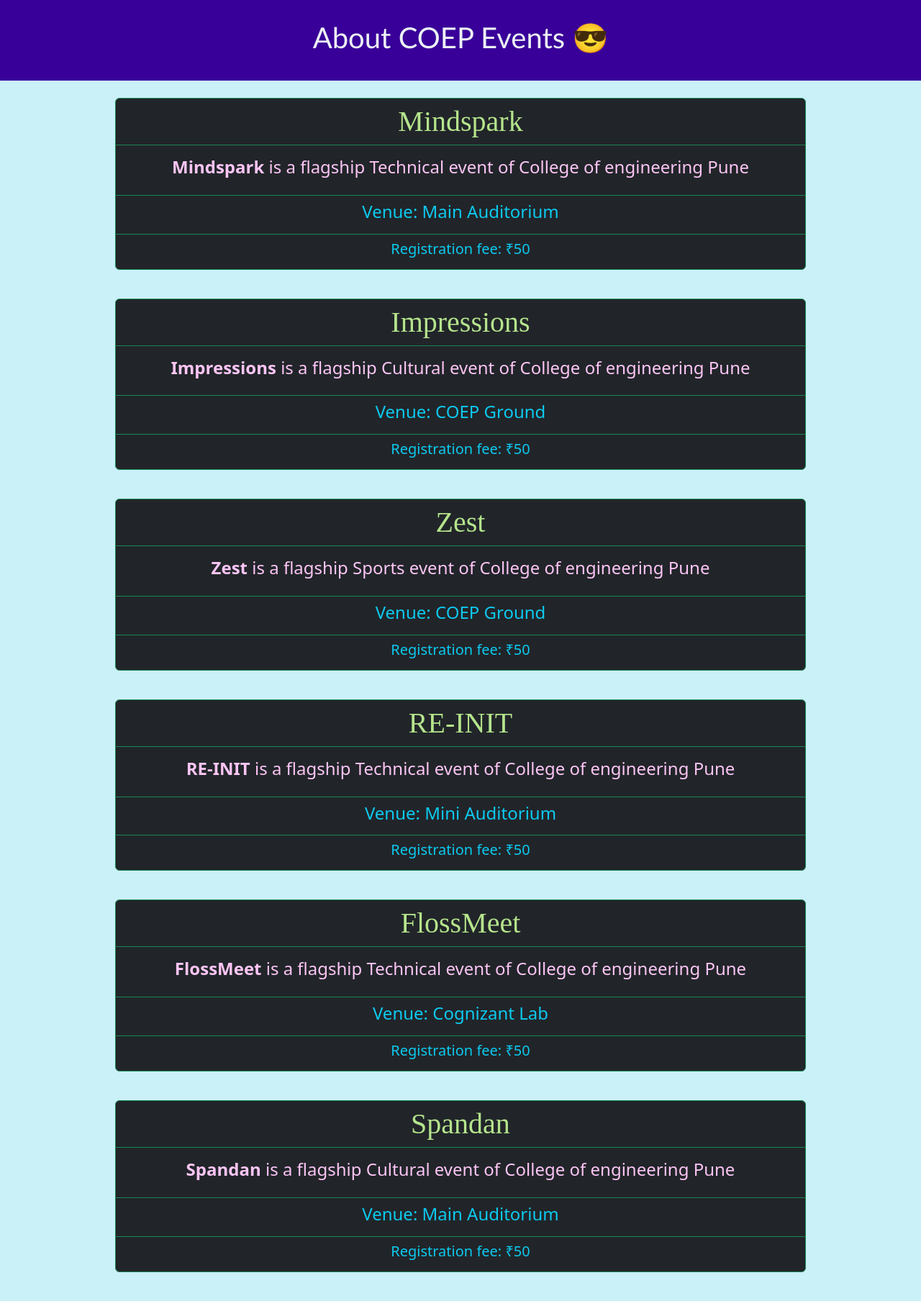
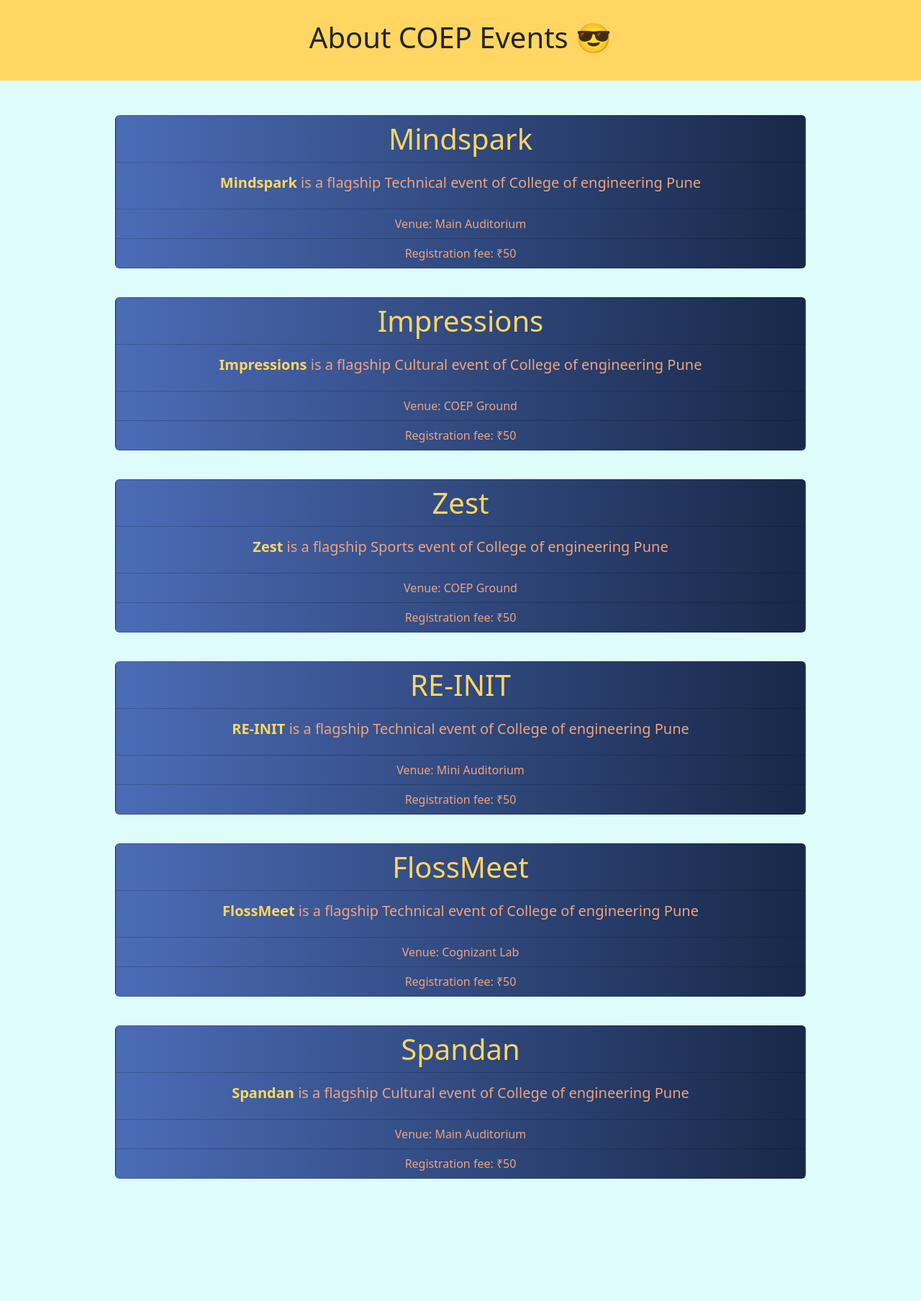
Before and after one commit to TanmayPatil105/event-management-system, a Flask app: page /eventinfo in a window 1280 px wide. Shown: the whole page at 72% size. After the commit the page ends 1638 px from the top, so only its background shows below. Run offline with Flask 2, Linux system fonts and the light colour scheme; data comes from the database, SQL or seed files in the repository.

Commit message:
Modified css

```diff
--- a/templates/events_info.html
+++ b/templates/events_info.html
@@ -23,20 +23,22 @@
     ></script>
   </head>
 
-  <body style="background-color: #caf0f8">
+  <body style="background-color: #DEFCF9">
     <div
       style="
-        background-color: #390099;
+        background-color: #FFD662;;
         height: 7rem;
         align-items: center;
         display: flex;
         justify-content: center;
       "
+      class="text-dark"
     >
-      <h1 style="font-family: Trebuchet MS; color: #edf2f4; text-align: center">
+      <h1 style="text-align: center">
         About COEP Events &#128526;
       </h1>
     </div>
+    <br />
     <br />
     {% for event in events %}
     <div
@@ -44,40 +46,39 @@
         align-items: center;
         display: flex;
         justify-content: center;
-        border-radius: 20%;
+        border-radius: 30%;
+        color: #D81159;
+        border-color: #182848;
+        border-width: 5px;
       "
     >
-      <div class="card border-success mb-3 bg-dark" style="width: 60rem">
+      <div class="card mb-3" style="width: 60rem;background: linear-gradient(90deg, #4b6cb7 0%, #182848 100%);">
         <div
-          style="font-family: serif;color:#b5e48c;align-items: center; display: flex; justify-content: center"
-          class=" h1 card-header bg-transparent border-success"
+          style="align-items: center; display: flex; justify-content: center;color: #FFD662;"
+          class="h1 card-header bg-transparent"
         >
           {{event[3]}}
         </div>
-        <div class="card-body ">
-          <h4
+        <div class="card-body">
+          <h5
             class="card-title"
-            style="color:#fdc5f5;align-items: center; display: flex; justify-content: center"
+            style="align-items: center; display: flex; justify-content: center;color:#EEA47f"
           >
-            <b>{{event[3]}}</b>&nbsp;is a flagship {{event[6]}} event of College
+            <b style="color: #FFD662;" ">{{event[3]}}</b>&nbsp;is a flagship {{event[6]}} event of College
             of engineering Pune
-          </h4>
+          </h5>
         </div>
         <div
-          class="text-info card-footer bg-transparent border-success"
-          style="align-items: center; display: flex; justify-content: center"
+          class="card-footer bg-transparent"
+          style="align-items: center; display: flex; justify-content: center;color: #EEA47f;"
         >
-        <h4>
-            Venue: {{event[7]}}
-        </h4>
+          Venue: {{event[7]}}
         </div>
         <div
-          class="text-info card-footer bg-transparent border-success"
-          style="align-items: center; display: flex; justify-content: center"
+          class="card-footer bg-transparent"
+          style="align-items: center; display: flex; justify-content: center;color: #EEA47f;"
         >
-        <h5>
-            Registration fee: &#8377;{{event[4]}}
-        </h5>
+          Registration fee: &#8377;{{event[4]}}
         </div>
       </div>
     </div>
```
